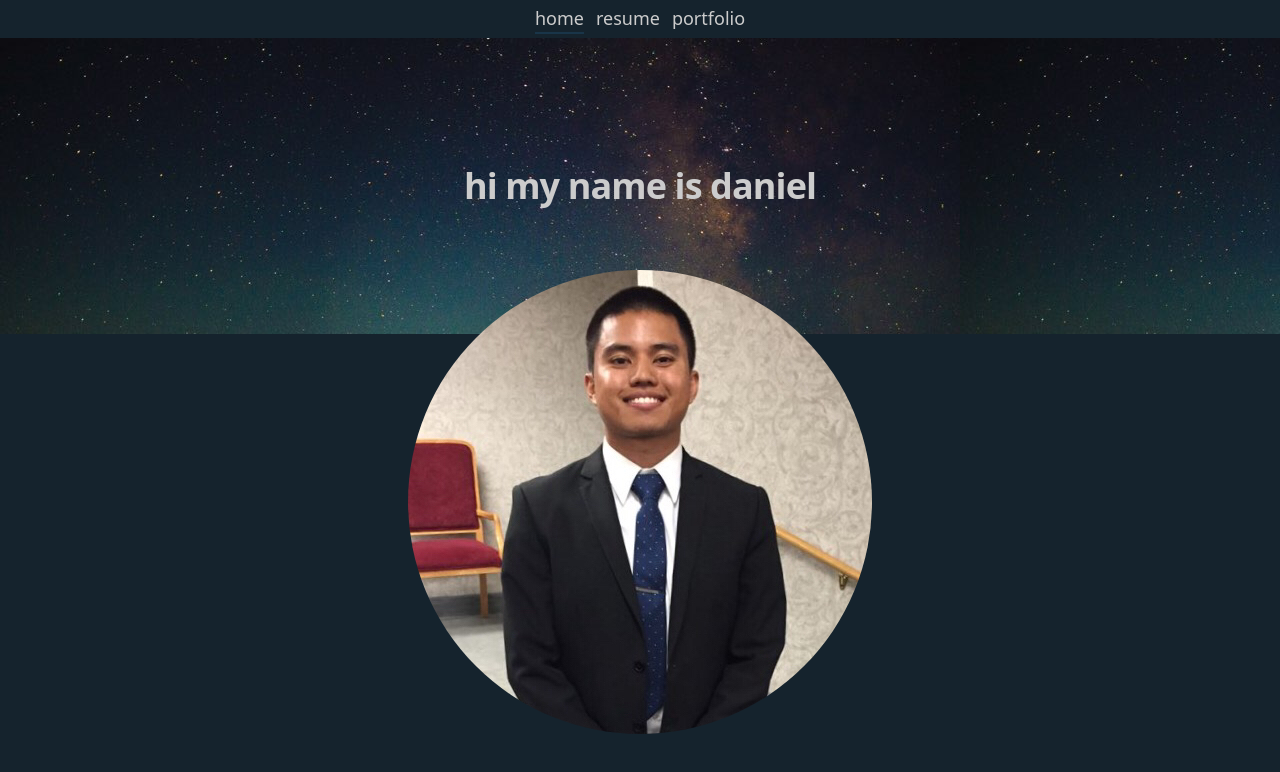
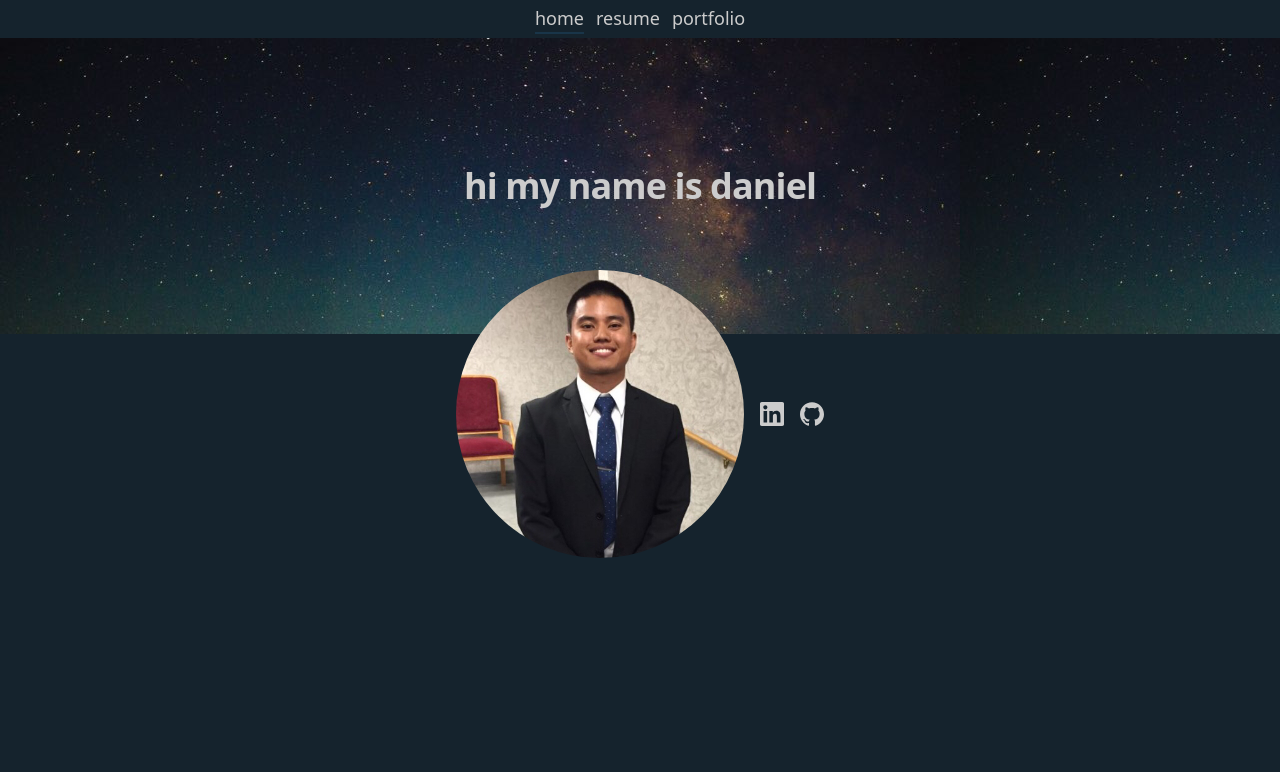
Before and after one commit to b4conjuice/dlopez.me, a Next.js app: page / in a window 1280 px wide. Shown: the top 772 px of the page. Built offline with nearby package versions, Linux system fonts and the light colour scheme.

Commit message:
add social links to homepage, add social commands to command palette

```diff
--- a/src/app/_components/header.tsx
+++ b/src/app/_components/header.tsx
@@ -4,6 +4,7 @@
 import { usePathname, useRouter } from 'next/navigation'
 
 import CommandPalette from '@/components/commandPalette'
+import { socials } from '@/lib/common'
 
 const nav = [
   {
@@ -23,6 +24,26 @@
 export default function Header() {
   const router = useRouter()
   const pathname = usePathname()
+
+  const navCommands = nav.map(navItem => ({
+    ...navItem,
+    id: navItem.url,
+    title: navItem.text,
+    subtitle: navItem.url,
+    action: () => {
+      router.push(navItem.url)
+    },
+  }))
+  const socialCommands = socials.map(social => ({
+    id: social.url,
+    title: social.name,
+    subtitle: social.url,
+    action: () => {
+      window.open(social.url, '_blank')
+    },
+  }))
+
+  const commands = [...navCommands, ...socialCommands]
   return (
     <header>
       <nav className='px-2 py-1 text-lg'>
@@ -45,17 +66,7 @@
           ))}
         </ul>
       </nav>
-      <CommandPalette
-        commands={nav.map(navItem => ({
-          ...navItem,
-          id: navItem.url,
-          title: navItem.text,
-          subtitle: navItem.url,
-          action: () => {
-            router.push(navItem.url)
-          },
-        }))}
-      />
+      <CommandPalette commands={commands} />
     </header>
   )
 }
--- a/src/app/page.tsx
+++ b/src/app/page.tsx
@@ -1,5 +1,34 @@
 import { Main, Title } from '@/components/ui'
-import { DEFAULT_TITLE } from '@/lib/common'
+import { DEFAULT_TITLE, socials } from '@/lib/common'
+
+const LinkedInIcon = () => (
+  <svg
+    role='img'
+    viewBox='0 0 24 24'
+    xmlns='http://www.w3.org/2000/svg'
+    className='h-6 w-6 fill-current text-cb-white hover:text-cb-pink'
+  >
+    <title>LinkedIn</title>
+    <path d='M20.447 20.452h-3.554v-5.569c0-1.328-.027-3.037-1.852-3.037-1.853 0-2.136 1.445-2.136 2.939v5.667H9.351V9h3.414v1.561h.046c.477-.9 1.637-1.85 3.37-1.85 3.601 0 4.267 2.37 4.267 5.455v6.286zM5.337 7.433c-1.144 0-2.063-.926-2.063-2.065 0-1.138.92-2.063 2.063-2.063 1.14 0 2.064.925 2.064 2.063 0 1.139-.925 2.065-2.064 2.065zm1.782 13.019H3.555V9h3.564v11.452zM22.225 0H1.771C.792 0 0 .774 0 1.729v20.542C0 23.227.792 24 1.771 24h20.451C23.2 24 24 23.227 24 22.271V1.729C24 .774 23.2 0 22.222 0h.003z' />
+  </svg>
+)
+
+const GithubIcon = () => (
+  <svg
+    role='img'
+    viewBox='0 0 24 24'
+    xmlns='http://www.w3.org/2000/svg'
+    className='h-6 w-6 fill-current text-cb-white hover:text-cb-pink'
+  >
+    <title>GitHub</title>
+    <path d='M12 .297c-6.63 0-12 5.373-12 12 0 5.303 3.438 9.8 8.205 11.385.6.113.82-.258.82-.577 0-.285-.01-1.04-.015-2.04-3.338.724-4.042-1.61-4.042-1.61C4.422 18.07 3.633 17.7 3.633 17.7c-1.087-.744.084-.729.084-.729 1.205.084 1.838 1.236 1.838 1.236 1.07 1.835 2.809 1.305 3.495.998.108-.776.417-1.305.76-1.605-2.665-.3-5.466-1.332-5.466-5.93 0-1.31.465-2.38 1.235-3.22-.135-.303-.54-1.523.105-3.176 0 0 1.005-.322 3.3 1.23.96-.267 1.98-.399 3-.405 1.02.006 2.04.138 3 .405 2.28-1.552 3.285-1.23 3.285-1.23.645 1.653.24 2.873.12 3.176.765.84 1.23 1.91 1.23 3.22 0 4.61-2.805 5.625-5.475 5.92.42.36.81 1.096.81 2.22 0 1.606-.015 2.896-.015 3.286 0 .315.21.69.825.57C20.565 22.092 24 17.592 24 12.297c0-6.627-5.373-12-12-12' />
+  </svg>
+)
+
+const socialIcons: Record<string, () => JSX.Element> = {
+  linkedin: LinkedInIcon,
+  github: GithubIcon,
+}
 
 export default function Home() {
   return (
@@ -7,15 +36,29 @@
       <div className='flex items-center justify-center bg-milky py-32'>
         <Title>{DEFAULT_TITLE}</Title>
       </div>
-      <div className='flex -translate-y-16 transform items-center justify-center'>
-        <a
-          className='mx-auto'
-          href='https://www.linkedin.com/in/daniel-lopez-a7483871'
-          target='_blank'
-          rel='noopener noreferrer'
-        >
-          <img className='rounded-full' src='/img/me.jpg' alt='daniel' />
-        </a>
+      <div className='flex -translate-y-16 transform flex-col items-center justify-center gap-4 md:flex-row'>
+        <img
+          className='h-48 rounded-full md:h-72'
+          src='/img/me.jpg'
+          alt='daniel'
+        />
+        <ul className='flex space-x-4'>
+          {socials.map(({ name, url }) => {
+            const Icon = socialIcons[name]
+            return (
+              <li key={name}>
+                <a
+                  className='flex items-center justify-center'
+                  href={url}
+                  target='_blank'
+                  rel='noopener noreferrer'
+                >
+                  {Icon && <Icon />}
+                </a>
+              </li>
+            )
+          })}
+        </ul>
       </div>
     </Main>
   )
--- a/src/lib/common.ts
+++ b/src/lib/common.ts
@@ -1 +1,12 @@
 export const DEFAULT_TITLE = 'hi my name is daniel'
+
+export const socials = [
+  {
+    name: 'linkedin',
+    url: 'https://www.linkedin.com/in/daniel-lopez-a7483871',
+  },
+  {
+    name: 'github',
+    url: 'https://github.com/b4conjuice',
+  },
+]
```
